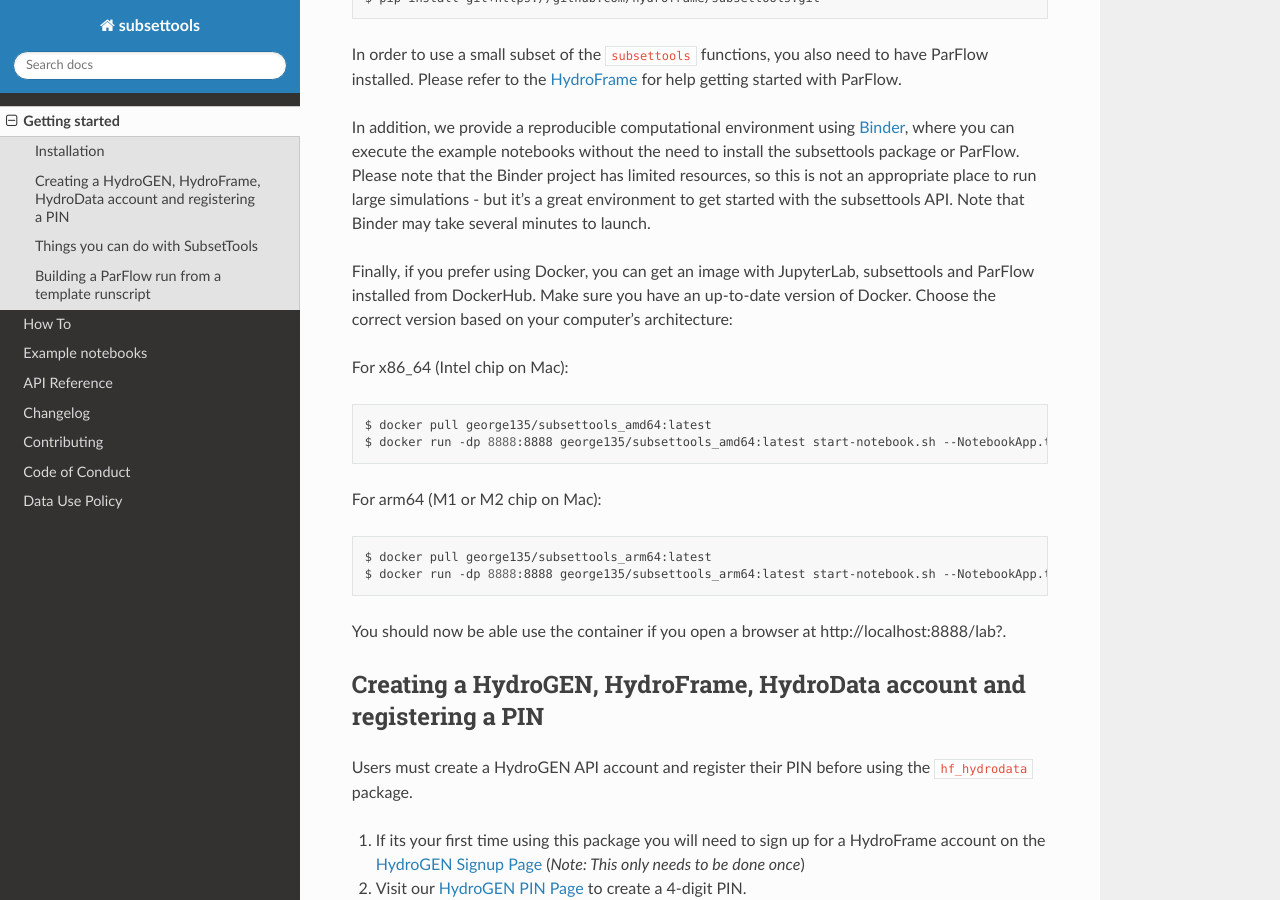
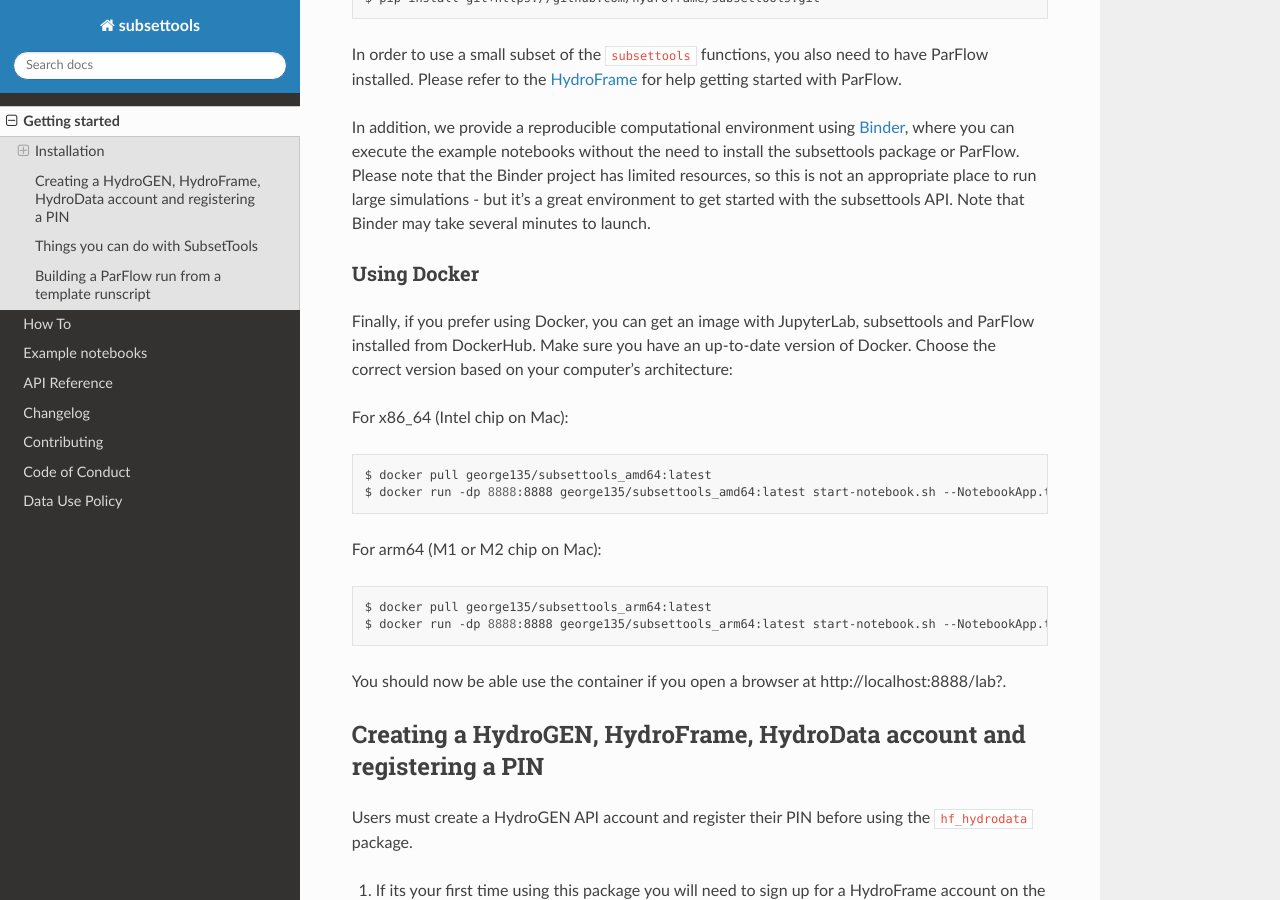
Before and after one commit to hydroframe/subsettools, a Sphinx documentation site: the page built from docs/getting_started.md, in a window 1280 px wide and 900 px high, scrolled down 452 px. Built offline with Sphinx 7.4.7 and the Read the Docs theme 2.0.0, drawn with Linux system fonts in a browser that asks for light colours.

Commit message:
Update getting_started.md

```diff
--- a/docs/getting_started.md
+++ b/docs/getting_started.md
@@ -17,6 +17,8 @@
 In order to use a small subset of the `subsettools` functions, you also need to have ParFlow installed. Please refer to the [HydroFrame](https://hydroframe.org/) for help getting started with ParFlow.
 
 In addition, we provide a reproducible computational environment using [Binder](https://mybinder.org/v2/gh/hydroframe/subsettools-binder/HEAD), where you can execute the example notebooks without the need to install the subsettools package or ParFlow. Please note that the Binder project has limited resources, so this is not an appropriate place to run large simulations - but it's a great environment to get started with the subsettools API. Note that Binder may take several minutes to launch.
+
+### Using Docker
 
 Finally, if you prefer using Docker, you can get an image with JupyterLab, subsettools and ParFlow installed from DockerHub. Make sure you have an up-to-date version of Docker. Choose the correct version based on your computer’s architecture:
 
```
